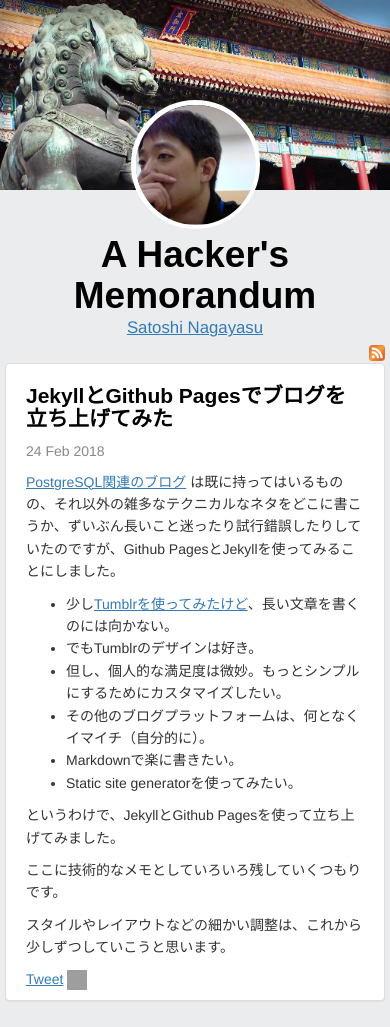
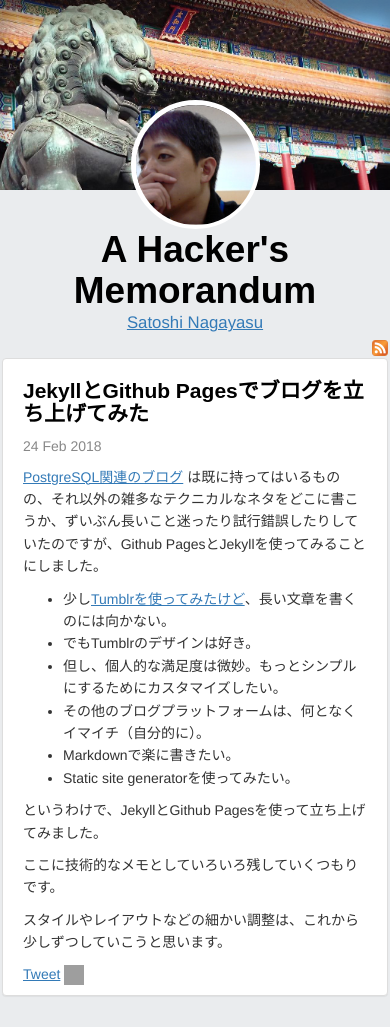
Before and after one commit to snaga/snaga.github.io, a Jekyll site: the page built from index.md, in a window 390 px wide. Built offline with Jekyll 4.4.1, drawn with Linux system fonts in a browser that asks for light colours; our own code applies the rules of GitHub Pages for plain Markdown files; comment, search, counter and statistics services are not loaded; grey boxes are pictures that could not be loaded.

Commit message:
Fix width for mobile device.

```diff
--- a/_layouts/default.html
+++ b/_layouts/default.html
@@ -32,7 +32,7 @@
       </a>
       </header>
 
-    <div class="container">
+    <div class="container-fluid">
         <div class="row">
             <div class="col-md-12">
                   <a href="/" class="nodeco">
--- a/_layouts/post.html
+++ b/_layouts/post.html
@@ -30,7 +30,7 @@
       </a>
       </header>
 
-    <div class="container">
+    <div class="container-fluid">
       <div class="row">
           <div class="col-md-12">
                 <a href="/" class="nodeco">
--- a/assets/css/mystyle.css
+++ b/assets/css/mystyle.css
@@ -58,8 +58,10 @@ a {
 }
 
 @media screen and (max-width: 600px) {
-    .container {
-        padding: 5px;
+    .container-fluid {
+        overflow: hidden;
+        padding-right: 2px;
+        padding-left: 2px;
     }
 }
 
```
